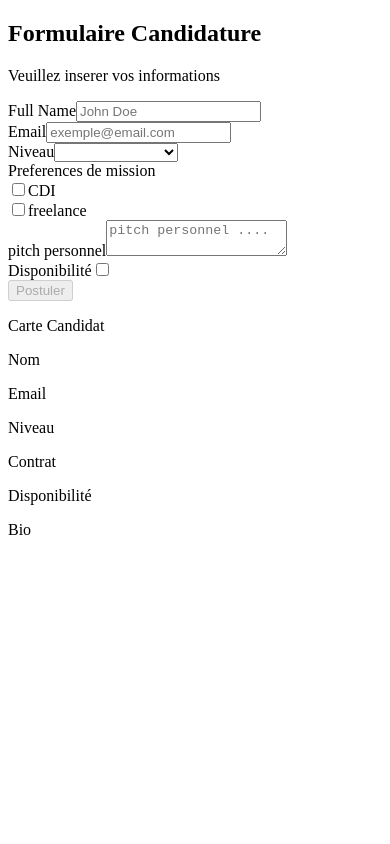
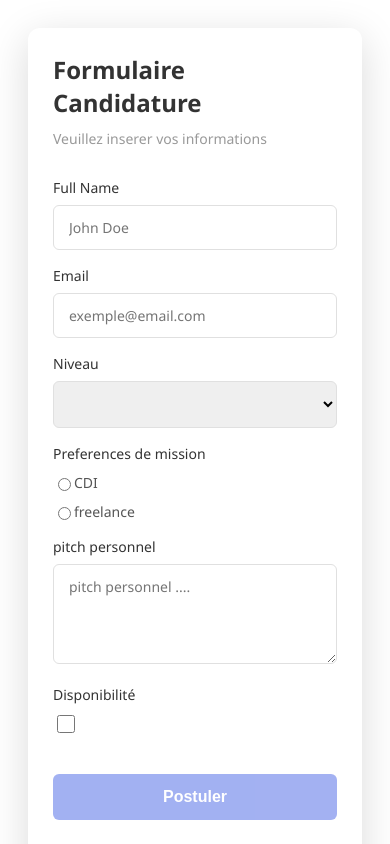
Before and after one commit to ihassis/atelierfinale4angular, an Angular app: page / in a window 390 px wide. Shown: the top 844 px of the page. Built offline with nearby package versions, Linux system fonts and the light colour scheme.

Commit message:
le style du formulaire et le button radio est pret

```diff
--- a/src/app/candidate-form/candidate-form.component.css
+++ b/src/app/candidate-form/candidate-form.component.css
@@ -0,0 +1,195 @@
+/* Container principal */
+.login-container {
+  display: flex;
+  justify-content: center;
+  align-items: center;
+  min-height: 100vh;
+  padding: 20px;
+  font-family: 'Segoe UI', Tahoma, Geneva, Verdana, sans-serif;
+}
+
+.login-card {
+  background: white;
+  border-radius: 12px;
+  padding: 40px;
+  box-shadow: 0 10px 40px rgba(0, 0, 0, 0.15);
+  max-width: 500px;
+  width: 100%;
+}
+
+/* Titre et sous-titre */
+h2 {
+  color: #333;
+  font-size: 28px;
+  margin: 0 0 10px 0;
+  font-weight: 600;
+}
+
+.subtitle {
+  color: #999;
+  font-size: 14px;
+  margin: 0 0 30px 0;
+}
+
+/* Groupes de formulaire */
+.form-group {
+  margin-bottom: 20px;
+}
+
+.form-group label {
+  display: block;
+  margin-bottom: 8px;
+  color: #333;
+  font-weight: 500;
+  font-size: 14px;
+}
+
+/* Inputs et select */
+.form-group input[type="text"],
+.form-group input[type="email"],
+.form-group select,
+.form-group textarea {
+  width: 100%;
+  padding: 12px 15px;
+  border: 1px solid #e0e0e0;
+  border-radius: 6px;
+  font-size: 14px;
+  font-family: inherit;
+  transition: all 0.3s ease;
+  box-sizing: border-box;
+}
+
+.form-group input[type="text"]:focus,
+.form-group input[type="email"]:focus,
+.form-group select:focus,
+.form-group textarea:focus {
+  outline: none;
+  border-color: blue;
+  box-shadow: 0 0 0 3px rgba(102, 126, 234, 0.1);
+}
+
+/* Textarea */
+.form-group textarea {
+  resize: vertical;
+  min-height: 100px;
+}
+
+/* Checkbox */
+.form-group input[type="checkbox"] {
+  margin-right: 10px;
+  width: 18px;
+  height: 18px;
+  cursor: pointer;
+  accent-color: #667eea;
+}
+
+.form-group > div {
+  display: flex;
+  align-items: center;
+  margin: 10px 0;
+}
+
+.form-group span {
+  color: #555;
+  font-size: 14px;
+}
+
+/* Erreur */
+.error-border {
+  border-color: #e74c3c !important;
+}
+
+.error-msg {
+  color: #e74c3c;
+  font-size: 12px;
+  margin-top: 5px;
+  padding: 8px 12px;
+  background-color: #fadbd8;
+  border-radius: 4px;
+  border-left: 3px solid #e74c3c;
+}
+
+.error-msg span {
+  display: block;
+  color: #e74c3c;
+}
+
+/* Bouton Postuler */
+button[type="submit"] {
+  width: 100%;
+  padding: 14px;
+  color: white;
+  background-color: #667eea;
+  border: none;
+  border-radius: 6px;
+  font-size: 16px;
+  font-weight: 600;
+  cursor: pointer;
+  transition: all 0.3s ease;
+  margin-top: 20px;
+}
+
+button[type="submit"]:hover:not(:disabled) {
+  transform: translateY(-2px);
+  box-shadow: 0 5px 20px rgba(102, 126, 234, 0.4);
+}
+
+button[type="submit"]:disabled {
+  opacity: 0.6;
+  cursor: not-allowed;
+}
+
+/* Debug area - Carte Candidat */
+.debug-area {
+  background: #f8f9fa;
+  border-radius: 8px;
+  padding: 25px;
+  margin-top: 40px;
+  border-top: 2px solid #e0e0e0;
+}
+
+.debug-area > p:first-child {
+  font-size: 18px;
+  font-weight: 600;
+  color: #333;
+  margin: 0 0 20px 0;
+}
+
+.debug-area p {
+  color: #666;
+  font-size: 13px;
+  font-weight: 500;
+  margin: 15px 0 5px 0;
+}
+
+.debug-area pre {
+  background: white;
+  padding: 12px 15px;
+  border-radius: 6px;
+  border: 1px solid #e0e0e0;
+  margin: 0 0 15px 0;
+  color: #333;
+  font-size: 13px;
+  word-break: break-word;
+  white-space: pre-wrap;
+  font-family: 'Courier New', monospace;
+}
+
+/* Responsive */
+@media (max-width: 600px) {
+  .login-card {
+    padding: 25px;
+  }
+
+  h2 {
+    font-size: 24px;
+  }
+
+  .form-group {
+    margin-bottom: 16px;
+  }
+
+  .debug-area {
+    padding: 15px;
+  }
+}
--- a/src/app/candidate-form/candidate-form.component.html
+++ b/src/app/candidate-form/candidate-form.component.html
@@ -19,10 +19,10 @@
         @if (nameRef.invalid && nameRef.touched) {
           <div class="error-msg">
             @if (nameRef.errors?.['required']) {
-              <span>⚠️ Le nom complet est requis.</span>
+              <span>Le nom complet est requis.</span>
             }
             @if (nameRef.errors?.['minlength']) {
-              <span>⚠️ Minimum 3 caractères (Actuel: {{ nameRef.value.length }}).</span>
+              <span>Minimum 3 caractères (Actuel: {{ nameRef.value.length }}).</span>
             }
           </div>
         }
@@ -45,10 +45,10 @@
         @if (emailRef.invalid && emailRef.touched) {
           <div class="error-msg">
             @if (emailRef.errors?.['required']) {
-              <span>⚠️ L'email est obligatoire.</span>
+              <span> L'email est obligatoire.</span>
             }
             @if (emailRef.errors?.['email']) {
-              <span>⚠️ Format d'email invalide.</span>
+              <span>Format d'email invalide.</span>
             }
           </div>
         }
@@ -71,7 +71,7 @@
         <label>Preferences de mission</label>
         @for(opt of options; track opt.id) {
           <div>
-            <input type="checkbox" [(ngModel)]="opt.checked" name="contrat_{{opt.id}}"/>
+            <input type="radio" [(ngModel)]="selectedContrat" name="contrat" [value]="opt.label"/>
             <span>{{ opt.label }}</span>
           </div>
         }
@@ -99,7 +99,7 @@
         <p>Niveau</p>
         <pre>{{Niveau}}</pre>
         <p>Contrat</p>
-        <pre>{{level}}</pre>
+        <pre>{{selectedContrat}}</pre>
         <p>Disponibilité</p>
         <pre>{{ immediat }}</pre>
         <p>Bio</p>
--- a/src/app/candidate-form/candidate-form.component.ts
+++ b/src/app/candidate-form/candidate-form.component.ts
@@ -16,6 +16,7 @@ export class CandidateFormComponent {
     niveau: ''
   };
   selectedNiveau!: string;
+  selectedContrat: string = '';
   Niveau!:String;
   get level(): string {
     return this.options
```
